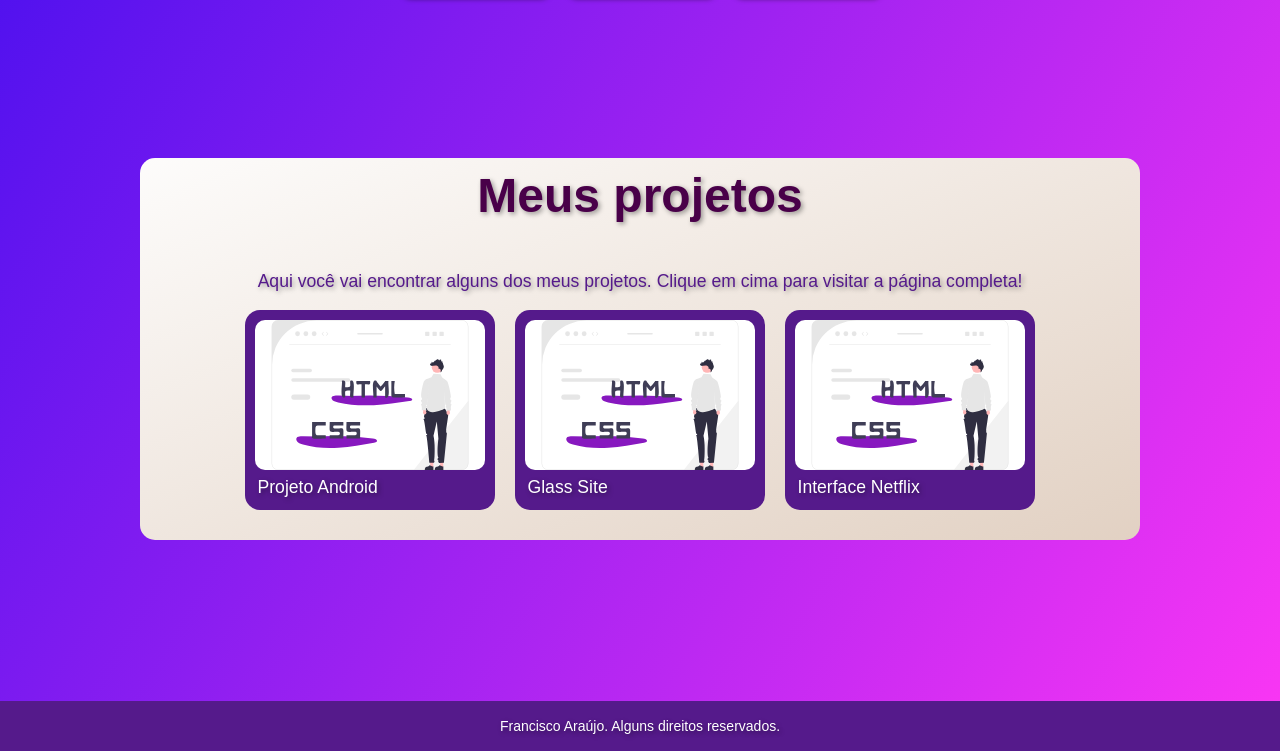
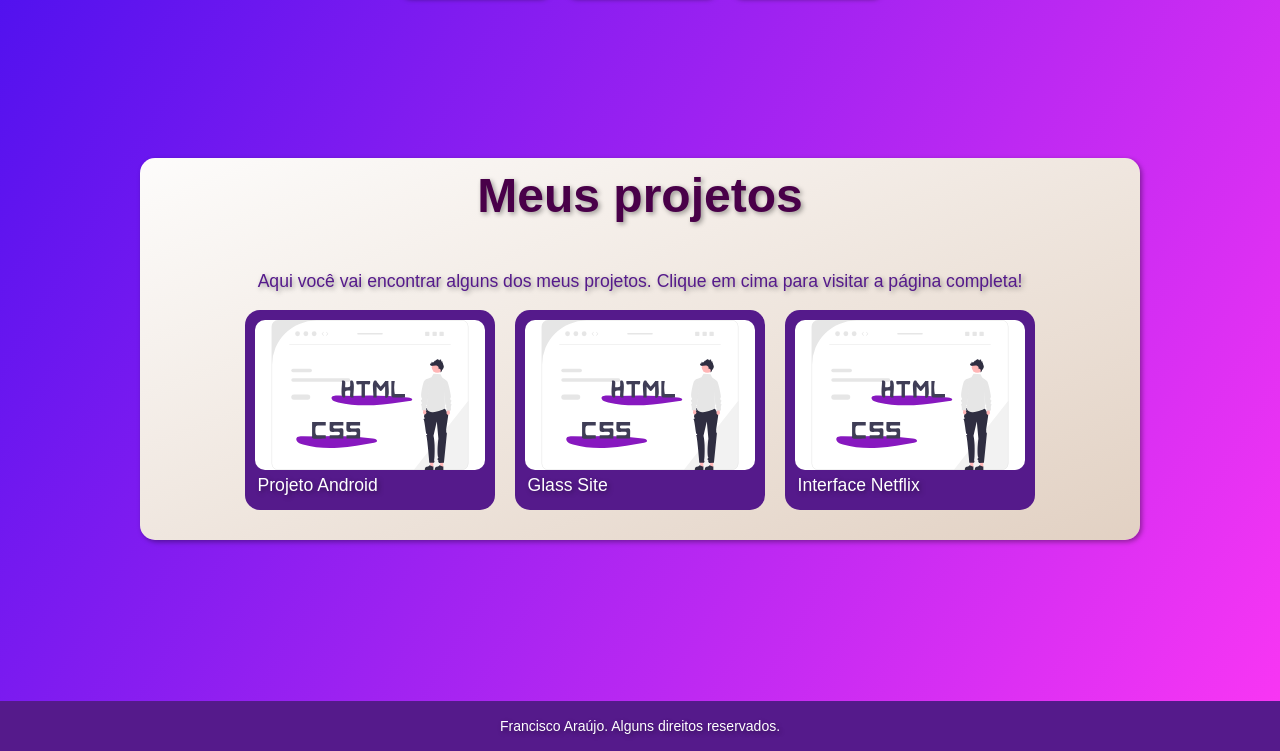
Before and after one commit to FranciscoAraujo95/meu-portfolio, a plain HTML site: page index.html in a window 1280 px wide. Shown: the part 1383-2134 px from the top of the page. Drawn offline with Linux system fonts and the light colour scheme.

Commit message:
Update style.css

```diff
--- a/estilo/style.css
+++ b/estilo/style.css
@@ -7,6 +7,7 @@ body {
   font-family: "Poppins", Arial, Helvetica, sans-serif;
   background-image: linear-gradient(to bottom right, #0100ec, #fb36f4);
   height: 100%;
+  width: 100%;
   color: white;
 }
 
@@ -116,6 +117,7 @@ body strong {
   padding: 30px;
   border-radius: 15px;
   background-image: linear-gradient(to bottom right, #fdfcfb, #e2d1c3);
+  box-shadow: 2px 2px 5px rgba(0, 0, 0, 0.363);
 }
 
 .container-projetos h1 {
@@ -161,7 +163,7 @@ body strong {
   color: white;
   position: absolute;
 
-  top: 75%;
+  top: 74%;
   left: 5%;
 }
 
```
